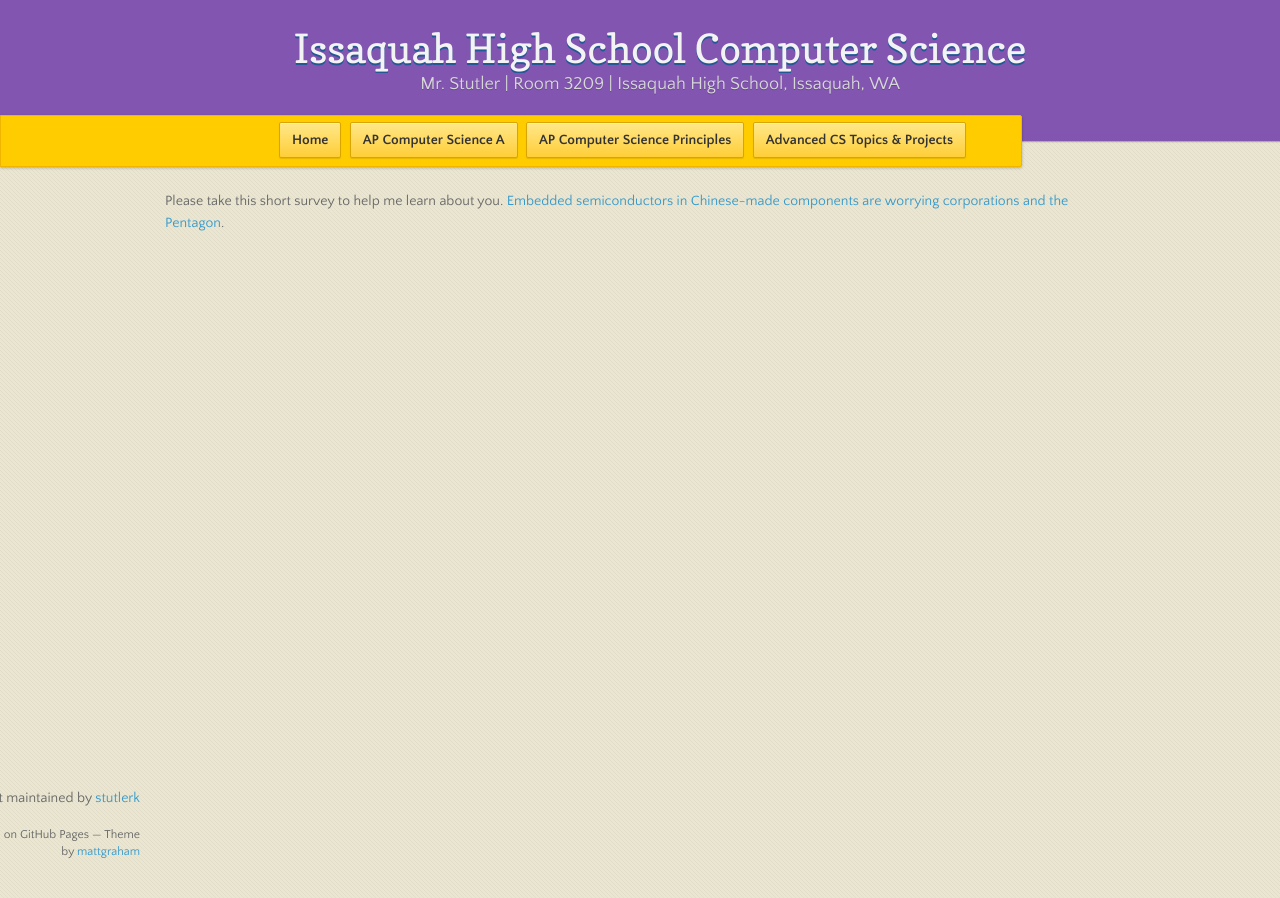
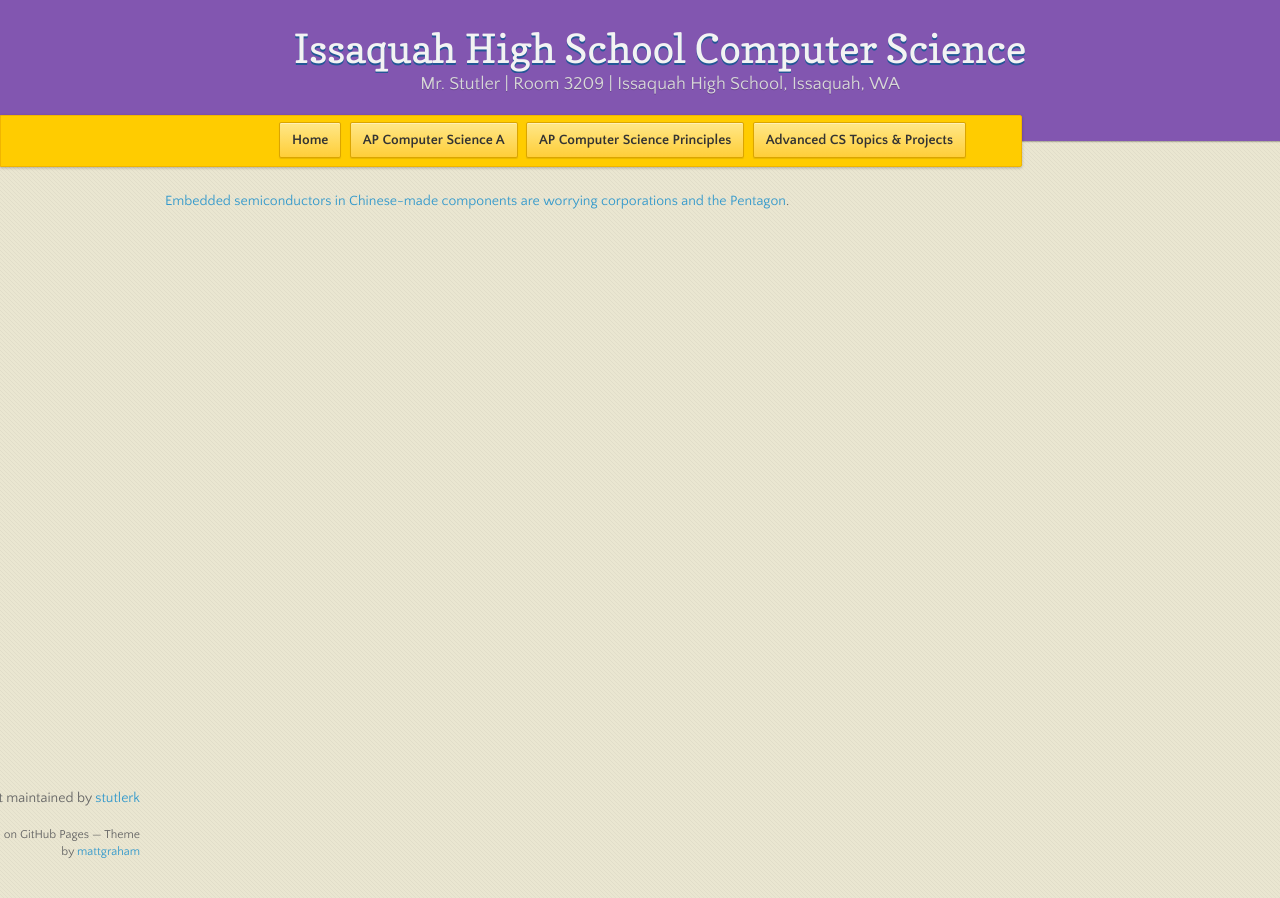
Before and after one commit to stutlerk/ihs-website, a Jekyll site: the page built from _posts/2018-10-10-SpyChips.md, in a window 1280 px wide. Built offline with Jekyll 4.4.1, drawn with Linux system fonts in a browser that asks for light colours; nearby versions of some CDN libraries; our own code applies the rules of GitHub Pages for plain Markdown files.

Commit message:
Update 2018-10-10-SpyChips.md

```diff
--- a/_posts/2018-10-10-SpyChips.md
+++ b/_posts/2018-10-10-SpyChips.md
@@ -2,4 +2,4 @@
 title: <b>Beijing's "Trojan Chips"</b>
 categories: [apcsa,apcsprinciples,advtopics]
 ---
-Please take this short survey to help me learn about you. [Embedded semiconductors in Chinese-made components are worrying corporations and the Pentagon](https://www.seattletimes.com/business/economy/beijings-trojan-chips-present-a-risk-to-more-than-corporations/){:target="_blank"}.
+[Embedded semiconductors in Chinese-made components are worrying corporations and the Pentagon](https://www.seattletimes.com/business/economy/beijings-trojan-chips-present-a-risk-to-more-than-corporations/){:target="_blank"}.
```
